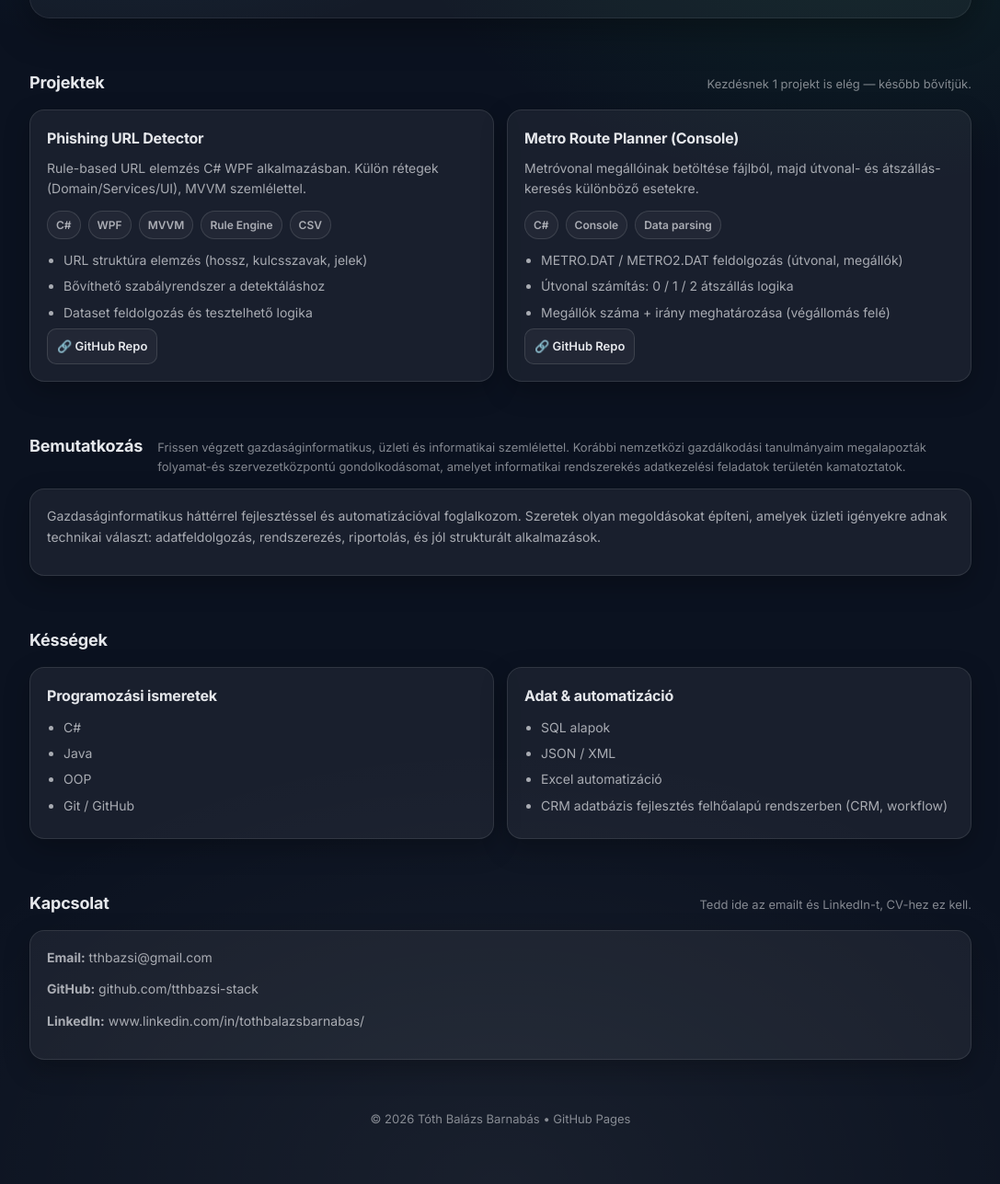
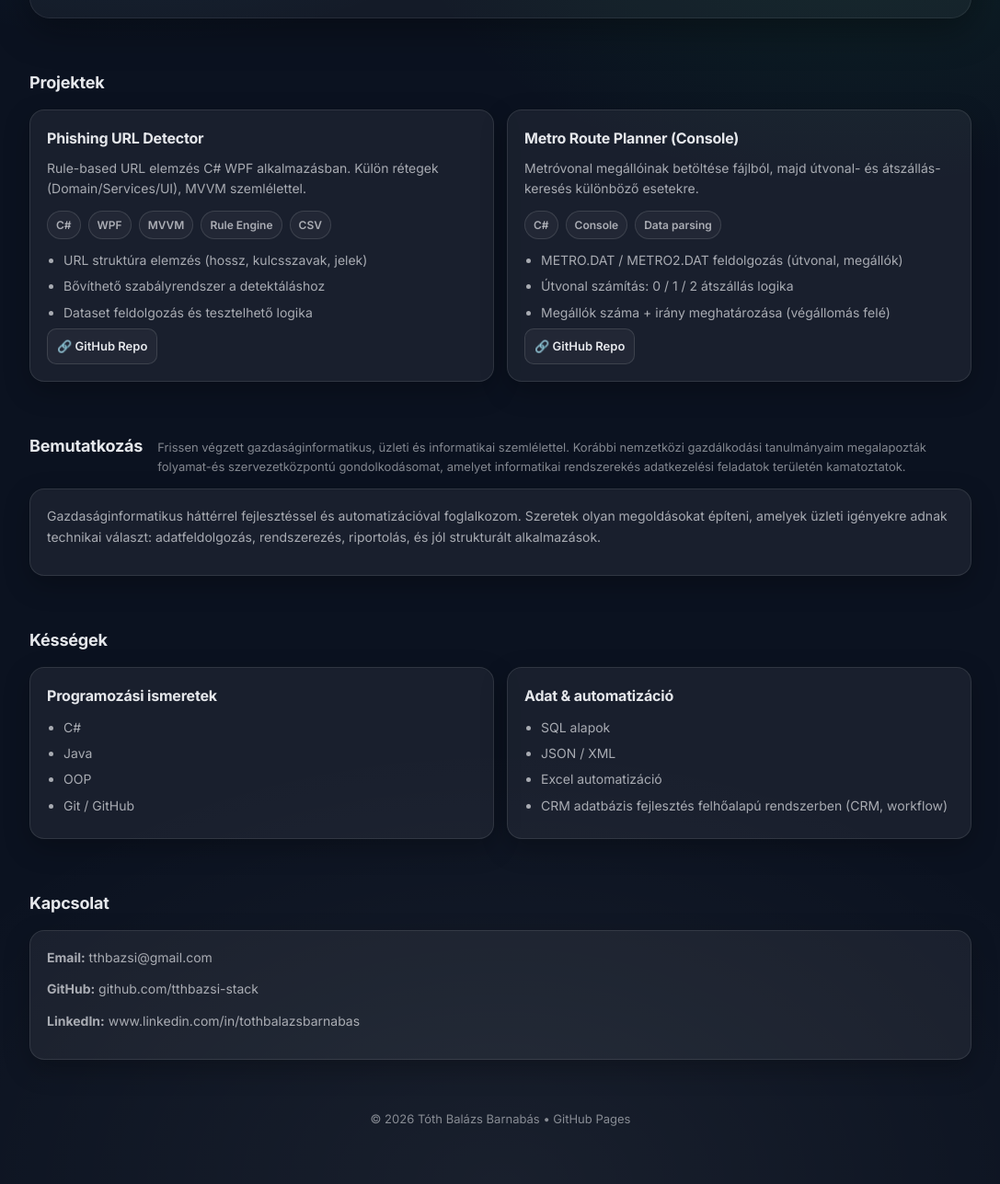
Before and after one commit to tthbazsi-stack/tthbazsi-stack.github.io, a plain HTML site: page index.html in a window 1280 px wide. Shown: the part 282-1569 px from the top of the page at 92% size, without its empty margins (96-1183 px from the left). Drawn offline with Linux system fonts and the light colour scheme.

Commit message:
Remove hints from projects and contact sections

```diff
--- a/index.html
+++ b/index.html
@@ -350,8 +350,7 @@
       <div class="container">
         <div class="section-title">
           <h2>Projektek</h2>
-          <div class="hint">Kezdésnek 1 projekt is elég — később bővítjük.</div>
-        </div>
+          </div>
 
         <div class="grid">
           <div class="card">
@@ -462,8 +461,7 @@
       <div class="container">
         <div class="section-title">
           <h2>Kapcsolat</h2>
-          <div class="hint">Tedd ide az emailt és LinkedIn-t, CV-hez ez kell.</div>
-        </div>
+          </div>
 
         <div class="grid">
           <div class="card wide">
@@ -474,7 +472,7 @@
             </p>
             <p>
               <b>LinkedIn:</b>
-              <a href="https://linkedin.com/in/tothbalazsbarnabas" target="_blank">www.linkedin.com/in/tothbalazsbarnabas/</a>
+              <a href="https://linkedin.com/in/tothbalazsbarnabas" target="_blank">www.linkedin.com/in/tothbalazsbarnabas</a>
             </p>
           </div>
         </div>
```
